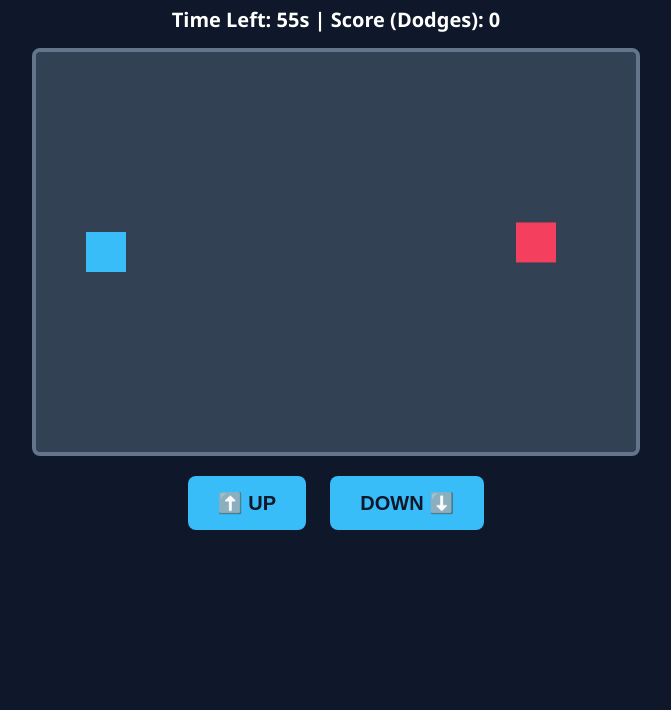
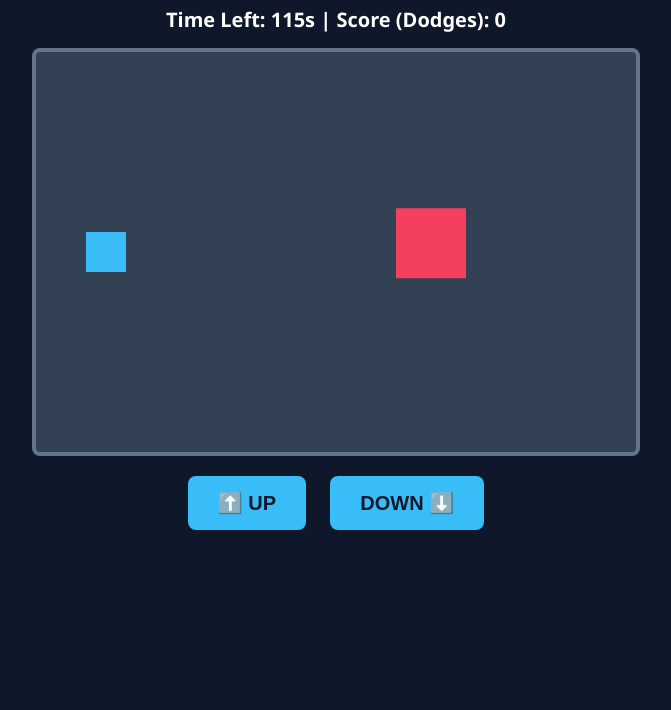
Before and after one commit to 44thCroydonScouts/GTA6-2.0, a plain HTML site: page index.html in a window 1280 px wide. Shown: the part 90-800 px from the top of the page, without its empty margins (304-975 px from the left). Drawn offline with Linux system fonts and the light colour scheme.

Commit message:
Modify game speed and duration settings
Updated game settings to increase speed and duration.

```diff
--- a/index.html
+++ b/index.html
@@ -27,8 +27,8 @@
         // =====================================================================
         // 🛠️ SCOUT HACKER ZONE: WHAT CAN YOU CHANGE?
         // =====================================================================
-        let gameSpeed = 60;          // ☄️ HAZARD SPEED: How fast obstacles fly at you
-        let gameDuration = 60;      // ⏱️ TIME: Survive for 60 seconds to win!
+        let gameSpeed = 30;          // ☄️ HAZARD SPEED: How fast obstacles fly at you
+        let gameDuration = 120;      // ⏱️ TIME: Survive for 120 seconds to win!
 
         // 🎨 THEME SETTINGS
         let backgroundImageUrl = "";
@@ -45,7 +45,7 @@
         let timeLeft = gameDuration;
         let gameIsRunning = true;
         let playerY = 180, playerSize = 40;
-        let hazardX = 600, hazardY = Math.random() * 350, hazardSize = 40;
+        let hazardX = 600, hazardY = Math.random() * 350, hazardSize = 70;
         let upPressed = false, downPressed = false;
 
         if (backgroundImageUrl !== "") {
```
